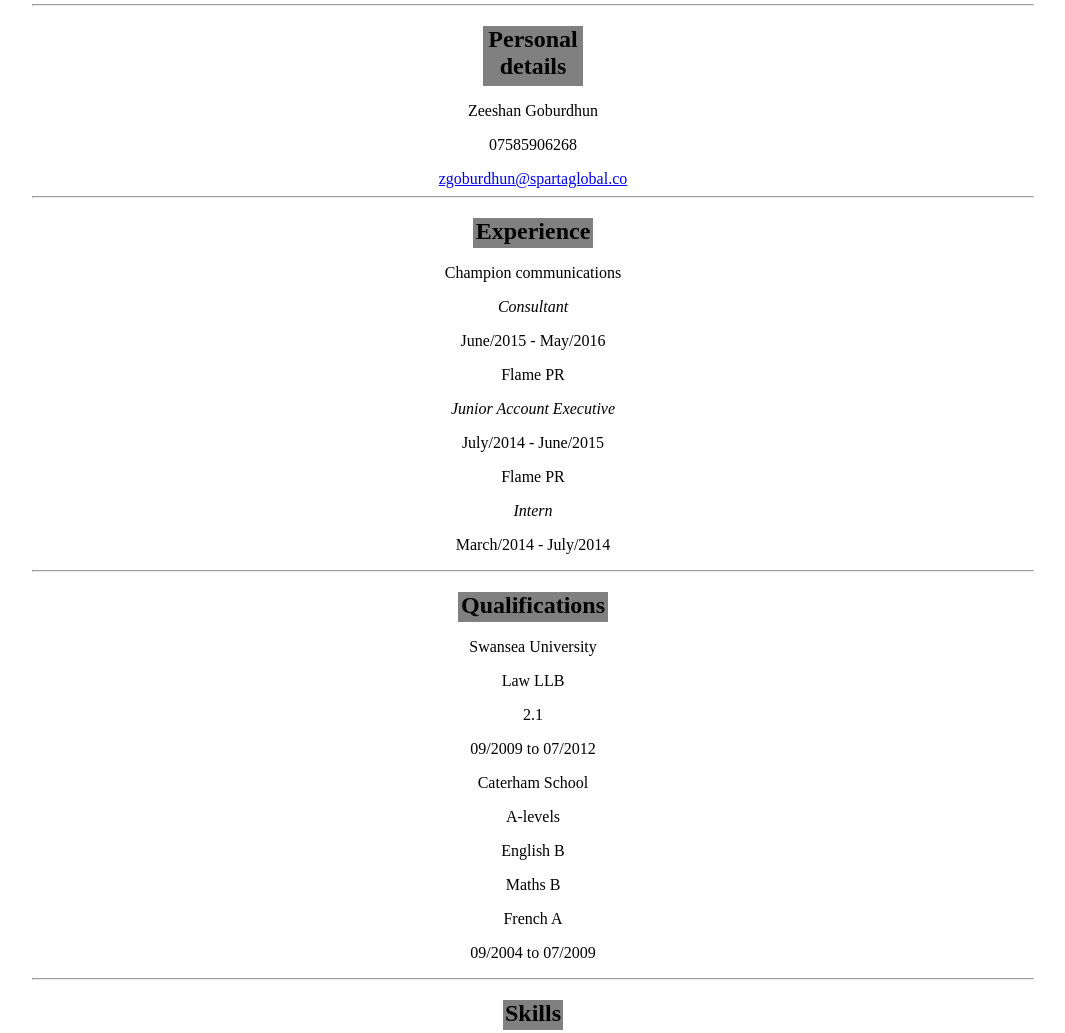
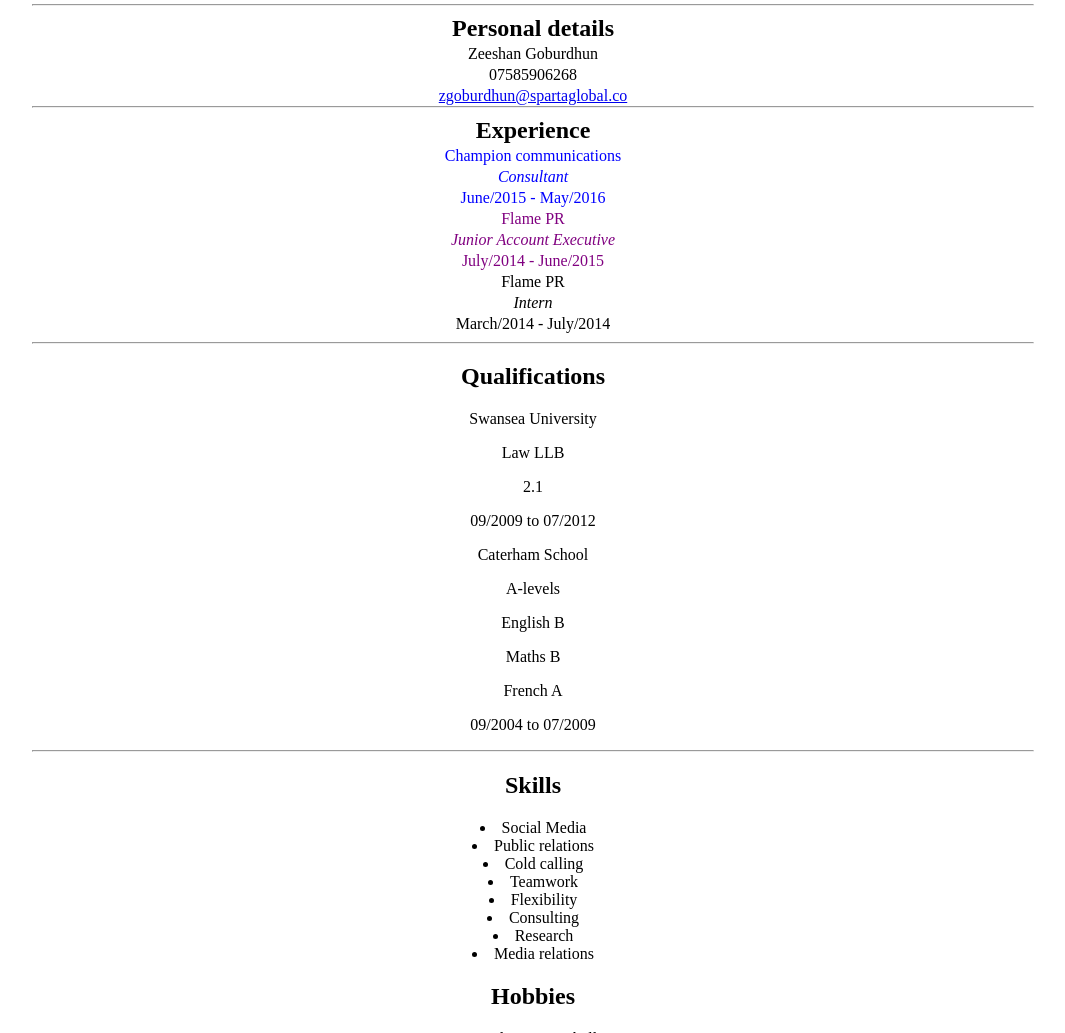
Before and after one commit to goburdhunz/Resume2017, a plain HTML site: page index.html in a window 1280 px wide. Shown: the part 440-1473 px from the top of the page, without its empty margins (107-1172 px from the left). Drawn offline with Linux system fonts and the light colour scheme.

Commit message:
edited the resume html file

```diff
--- a/css/style.css
+++ b/css/style.css
@@ -0,0 +1,19 @@
+#personalDetails {
+	line-height: 5px;
+}
+
+#Experience {
+	line-height: 5px
+}
+
+footer {
+	line-height: 200px;
+}
+
+.champion {
+	color: blue;
+}
+
+.flame {
+	color: purple;
+}
--- a/index.html
+++ b/index.html
@@ -3,6 +3,7 @@
     <head>
       <meta charset="UTF-8">
       <title>Zeeshan Goburdhun Resume 2017</title>
+      <link rel="stylesheet" href="css/style.css">
     </head>
 
       <body style="text-align: center;">
@@ -17,7 +18,7 @@
         <hr width="1000">
 
         <section id="personalDetails">
-            <center><div style="width: 100px; height: 60px; background-color: grey "> <h2>Personal details</h2></div></center>
+            <center> <h2>Personal details</h2></center>
             <p>Zeeshan Goburdhun</p>
             <p>07585906268</p>
             <a href="mailto:zgoburdhun@spartaglobal.co"> zgoburdhun@spartaglobal.co </a>
@@ -26,23 +27,24 @@
         <hr width="1000">
 
         <section id="Experience">
-            <center><div style="width: 120px; height: 30px; background-color: grey"> <h2>Experience</h2></div></center>
-            <p>Champion communications</p>          <p><i>Consultant</i></p>
-            <p>June/2015 - May/2016</p>
+            <center><h2>Experience</h2></div></center>
+            <div class="champion"><p>Champion communications</p
+            <p><i>Consultant</i></p>
+            <p>June/2015 - May/2016</p></div>
 
-            <p>Flame PR</p>
+            <div class="flame"><p>Flame PR</p>
             <p><i>Junior Account Executive</i></p>
-            <p>July/2014 - June/2015</p>
+            <p>July/2014 - June/2015</p></div>
 
-            <p>Flame PR</p>
+            <div><p>Flame PR</p>
             <p><i>Intern</i></p>
-            <p>March/2014 - July/2014</p>
+            <p>March/2014 - July/2014</p></div>
         </section>
 
         <hr width="1000">
 
         <section id="Qualifications">
-            <center><div style="width: 150px; height: 30px; background-color: grey"> <h2>Qualifications</h2></div></center>
+            <center><h2>Qualifications</h2></div></center>
 
             <p>Swansea University</p>
             <p>Law LLB</p>
@@ -60,7 +62,7 @@
         <hr width="1000">
 
         <aside id="Skills">
-            <center><div style="width: 60px; height: 30px; background-color: grey"> <h2>Skills</h2></div></center>
+            <center> <h2>Skills</h2></div></center>
           <center><ul></center>
             <li>Social Media</li>
             <li>Public relations</li>
@@ -74,7 +76,7 @@
         </aside>
 
         <aside id="Hobbies">
-            <center><div style="width: 90px; height: 30px; background-color: grey"> <h2>Hobbies</h2></div></center>
+            <center><h2>Hobbies</h2></div></center>
             <center><ul></center>
                 <li>Playing Football</li>
                 <li>Reading</li>
```
